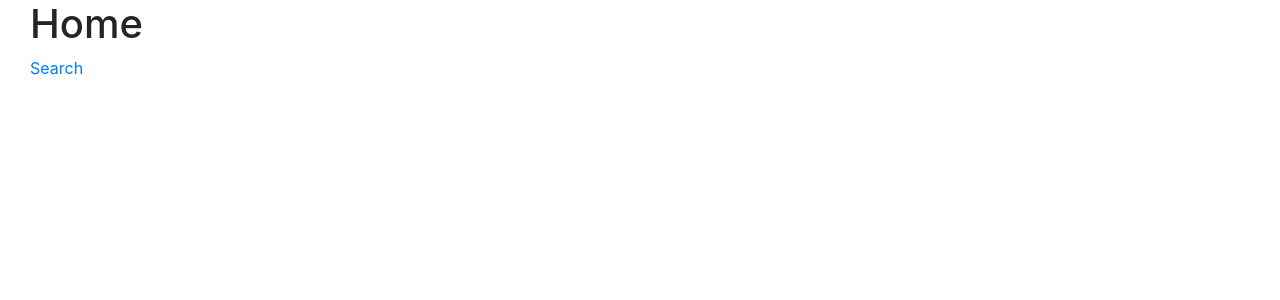
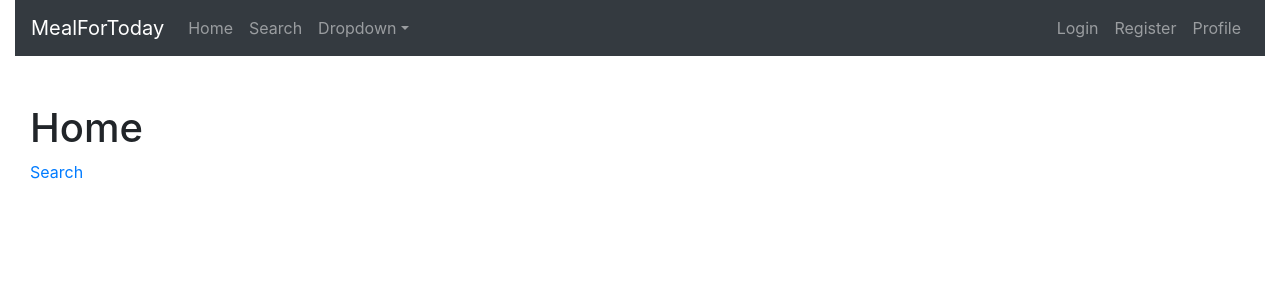
Before and after one commit to zhezhaosp19/wbdv-sp21-project-mealfortoday-react, a React (Create React App) app: page / in a window 1280 px wide. Shown: the top 300 px of the page. Built offline with nearby package versions, Linux system fonts and the light colour scheme.

Commit message:
change to different header style; nav link can work

```diff
--- a/src/components/Home.js
+++ b/src/components/Home.js
@@ -1,14 +1,18 @@
 import React from 'react'
 import {Link} from "react-router-dom";
+import Header from "./partials/header";
 
 const Home = () => {
   return (
-      <div className="container-fluid">
-        <h1>Home</h1>
-        <Link to={"/search"}>
-          Search
-        </Link>
-      </div>
+      <>
+        <Header/>
+        <div className="container-fluid mt-5">
+          <h1>Home</h1>
+          <Link to={"/search"}>
+            Search
+          </Link>
+        </div>
+      </>
   )
 }
 
--- a/src/components/details_meal.js
+++ b/src/components/details_meal.js
@@ -1,6 +1,7 @@
 import React, {useState, useEffect} from 'react'
 import {Link, useParams} from "react-router-dom";
 import mealsService from '../services/meals-service'
+import Header from "./partials/header";
 
 
 const MealDetails = () => {
@@ -13,7 +14,9 @@
   })
 
   return (
-      <div className="container-fluid">
+      <>
+        <Header/>
+        <div className="container-fluid  mt-5">
           <h1>{meal.strMeal}</h1>
 
           <img src={meal.strMealThumb}/>
@@ -32,6 +35,7 @@
           </ul>
           {JSON.stringify(meal)}
         </div>
+      </>
   )
 }
 
--- a/src/components/partials/navbar.js
+++ b/src/components/partials/header.js
@@ -1,5 +1,5 @@
 import React from 'react'
-import { Nav, Navbar, Form, Button, FormControl } from 'react-bootstrap';
+import { Nav, Navbar, Form, Button, FormControl, NavDropdown } from 'react-bootstrap';
 
 const Header = () => {
   return (
@@ -57,23 +57,51 @@
 
 
       <>
-        <Navbar bg="dark" variant="dark">
-          <Navbar.Brand href="#home">Navbar</Navbar.Brand>
-          <Nav className="mr-auto">
-            <Nav.Link href="#home">Home</Nav.Link>
-            <Nav.Link href="#Explore">Explore</Nav.Link>
+        {/*<Navbar bg="dark" variant="dark">*/}
+        {/*  <Navbar.Brand href="#home">MealForToday</Navbar.Brand>*/}
+        {/*  */}
+        {/*  <Nav className="mr-auto">*/}
+        {/*    <Nav.Link href="#home">Home</Nav.Link>*/}
+        {/*    <Nav.Link href="#Explore">Explore</Nav.Link>*/}
 
-          </Nav>
-          <Form inline>
-            <FormControl type="text" placeholder="Search" className="mr-sm-2" />
-            <Button variant="outline-info">Search</Button>
-          </Form>
+        {/*  </Nav>*/}
+        {/*  <Form inline>*/}
+        {/*    <FormControl type="text" placeholder="Search" className="mr-sm-2" />*/}
+        {/*    <Button variant="outline-success">Search</Button>*/}
+        {/*  </Form>*/}
 
-          <Nav className="navbar-nav navbar-right">
-            <Nav.Link href="#Login">Login</Nav.Link>
-            <Nav.Link href="#Register">Register</Nav.Link>
-            <Nav.Link href="#Profile">Profile</Nav.Link>
-          </Nav>
+        {/*  <Nav className="navbar-nav navbar-right">*/}
+        {/*    <Nav.Link href="#Login">Login</Nav.Link>*/}
+        {/*    <Nav.Link href="#Register">Register</Nav.Link>*/}
+        {/*    <Nav.Link href="#Profile">Profile</Nav.Link>*/}
+        {/*  </Nav>*/}
+        {/*</Navbar>*/}
+
+        <Navbar collapseOnSelect expand="lg" bg="dark" variant="dark" className="sticky-top">
+          <Navbar.Brand href="#home">MealForToday</Navbar.Brand>
+          <Navbar.Toggle aria-controls="responsive-navbar-nav" />
+          <Navbar.Collapse id="responsive-navbar-nav">
+            <Nav className="mr-auto">
+              <Nav.Link href="/">Home</Nav.Link>
+              <Nav.Link href="/search">Search</Nav.Link>
+              <NavDropdown title="Dropdown" id="collasible-nav-dropdown">
+                <NavDropdown.Item href="#action/3.1">Action</NavDropdown.Item>
+                <NavDropdown.Item href="#action/3.2">Another action</NavDropdown.Item>
+                <NavDropdown.Item href="#action/3.3">Something</NavDropdown.Item>
+                <NavDropdown.Divider />
+                <NavDropdown.Item href="#action/3.4">Separated link</NavDropdown.Item>
+              </NavDropdown>
+            </Nav>
+              {/*<Form inline>*/}
+              {/*  <FormControl type="text" placeholder="Search" className="mr-sm-2" />*/}
+              {/*  <Button variant="outline-success">Search</Button>*/}
+              {/*</Form>*/}
+            <Nav>
+               <Nav.Link href="#Login">Login</Nav.Link>
+               <Nav.Link href="#Register">Register</Nav.Link>
+               <Nav.Link href="#Profile">Profile</Nav.Link>
+            </Nav>
+          </Navbar.Collapse>
         </Navbar>
       </>
   )
--- a/src/components/search/search_card.js
+++ b/src/components/search/search_card.js
@@ -4,7 +4,7 @@
 const SearchCard = ({meal}) => {
 
   return (
-      <div className="col-3">
+      <div className="col-3 ml-n2">
         <div className="card mt-5" key={meal.idMeal}>
           <img
               src={meal.strMealThumb}
--- a/src/components/search/search_meal.js
+++ b/src/components/search/search_meal.js
@@ -1,7 +1,7 @@
 import React, {useState, useEffect} from 'react'
 import mealsService from '../../services/meals-service'
 import {Link, useParams, useHistory} from "react-router-dom";
-import Header from "../partials/navbar";
+import Header from "../partials/header";
 import SearchCard from "./search_card";
 
 const SearchMeals = () => {
@@ -20,7 +20,7 @@
   return(
       <>
         <Header/>
-          <div className="container-fluid">
+          <div className="container-fluid mt-5">
             <h1>Search Meals</h1>
             <input
                 onChange={(event) => {
@@ -28,6 +28,7 @@
                 }}
                 className="form-control"
                 value={searchTitle}/>
+                <br/>
             <button
                 onClick={() => {history.push(`/search/${searchTitle}`)}}
                 className="btn btn-primary btn-block">
```
Lines whose indentation alone changed are shown as unchanged.
